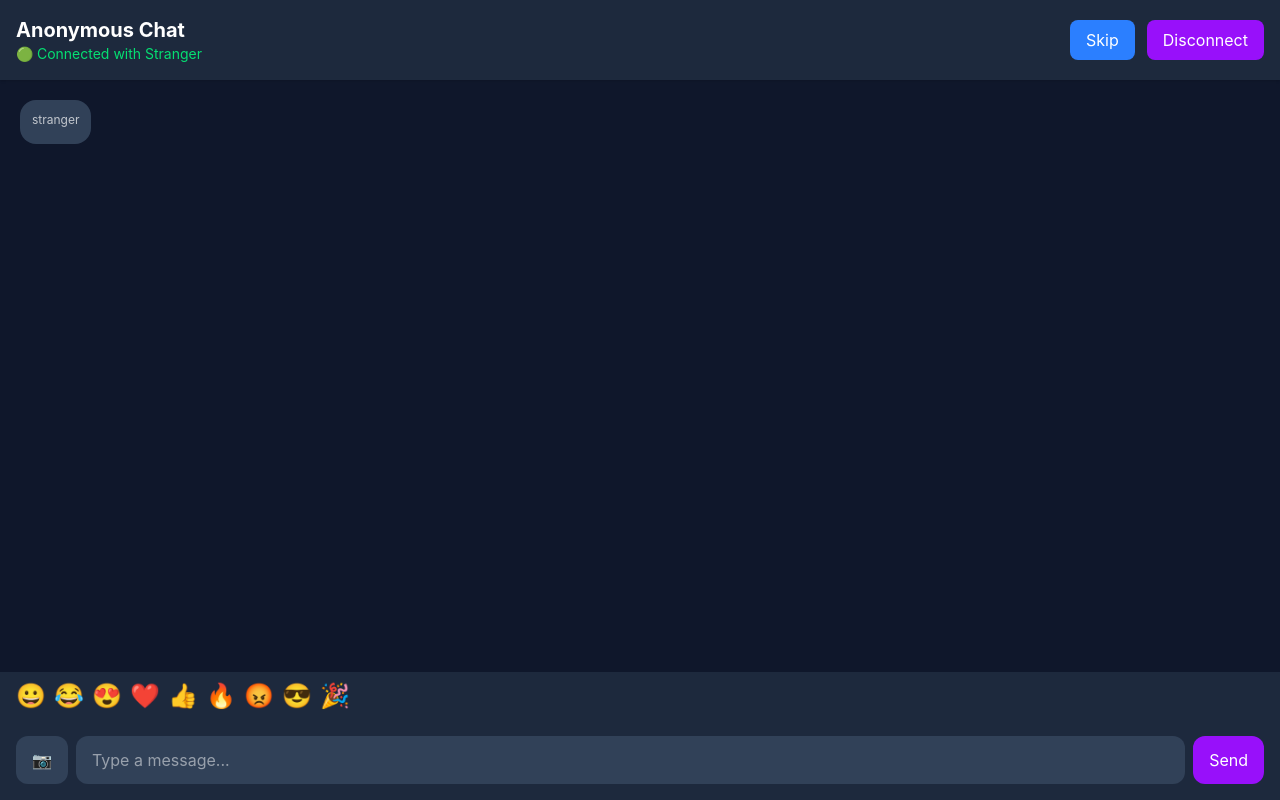
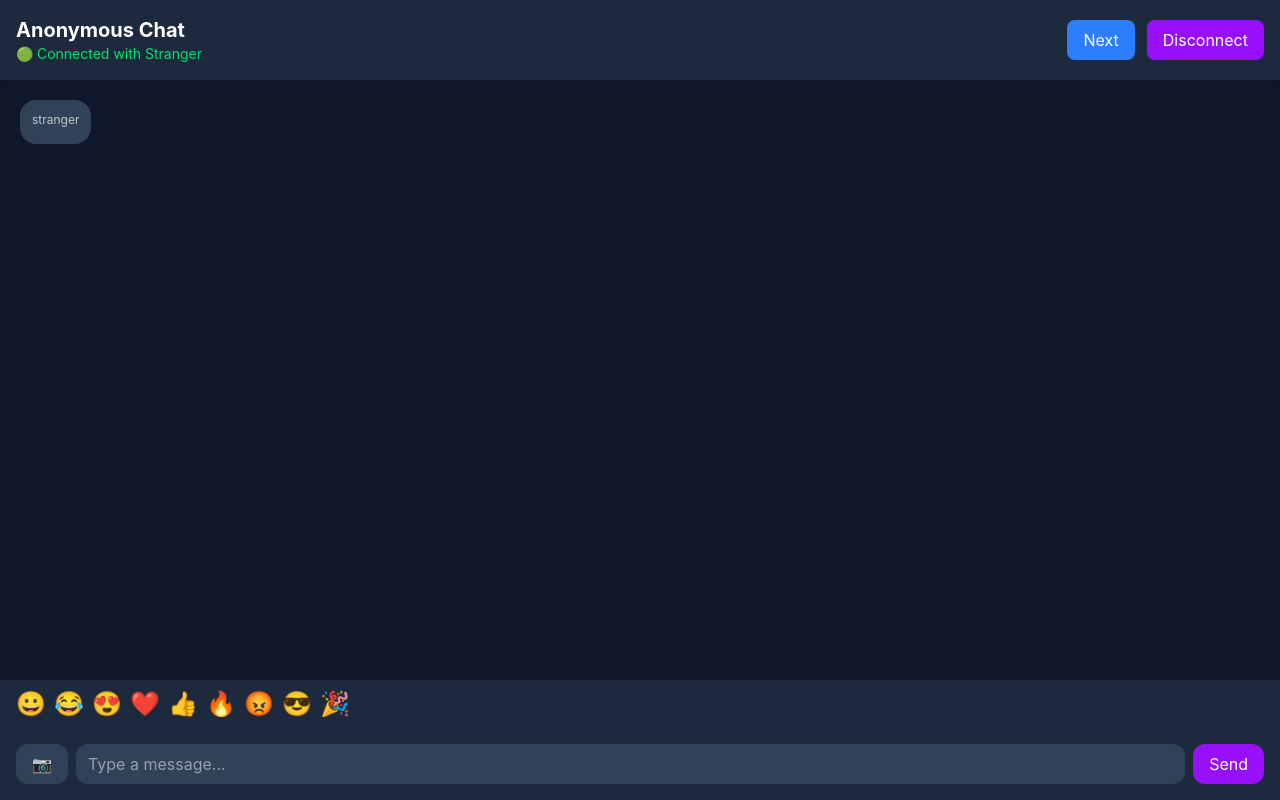
Before and after one commit to Evil-code368/chat-app-Frontend-, a React (Vite) app: page /chatpage in a window 1280 px wide. Built offline with nearby package versions, Linux system fonts and the light colour scheme; no server answers.

Commit message:
text box

```diff
--- a/src/Component/Chatpage.jsx
+++ b/src/Component/Chatpage.jsx
@@ -214,7 +214,7 @@ const Chat = () => {
             onClick={nextStranger}
             className="bg-blue-500 hover:bg-blue-600 px-4 py-2 rounded-lg"
           >
-            Skip
+            Next
           </button>
 
           <button
@@ -316,7 +316,7 @@ const Chat = () => {
           <input
             type="text"
             placeholder="Type a message..."
-            className="flex-1 bg-slate-700 rounded-xl px-4 py-3 outline-none"
+            className="flex-2 bg-slate-700 rounded-xl px-3 py-2 outline-none"
             value={message}
             onChange={handleTyping}
             onFocus={handleTypingStart}
```
